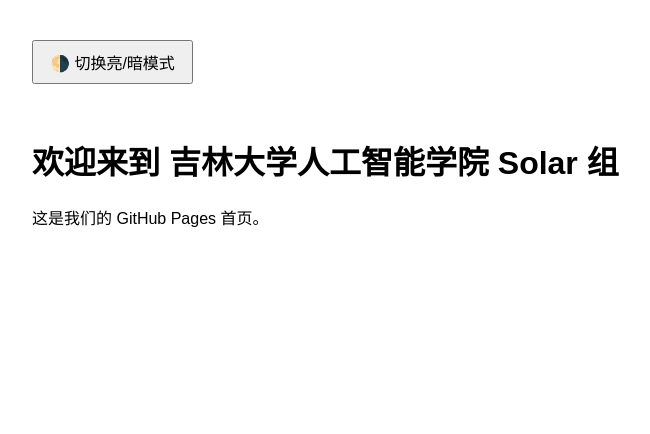
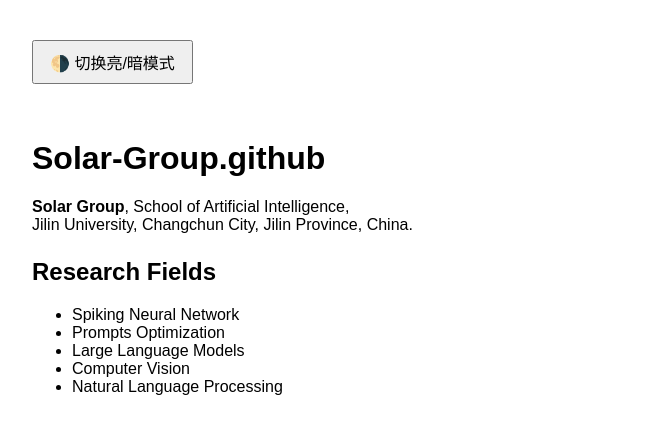
Before and after one commit to JLU-Solar/.github, a plain HTML site: page index.html in a window 1280 px wide. Shown: the whole page, without its empty margins (8-658 px from the left). Drawn offline with Linux system fonts and the light colour scheme.

Commit message:
Update index.html

```diff
--- a/index.html
+++ b/index.html
@@ -1,8 +1,8 @@
 <!DOCTYPE html>
-<html>
+<html lang="en">
 <head>
   <meta charset="UTF-8">
-  <title>JLU-Solar</title>
+  <title>Solar Group - JLU</title>
   <style>
     body {
       font-family: sans-serif;
@@ -26,13 +26,33 @@
       margin-bottom: 2rem;
       cursor: pointer;
     }
+
+    h1, h2 {
+      margin-top: 1.5rem;
+    }
+
+    ul {
+      margin-top: 0.5rem;
+    }
   </style>
 </head>
 <body class="light-mode">
   <button onclick="toggleMode()">🌗 切换亮/暗模式</button>
 
-  <h1>欢迎来到 吉林大学人工智能学院 Solar 组</h1>
-  <p>这是我们的 GitHub Pages 首页。</p>
+  <h1>Solar-Group.github</h1>
+  <p>
+    <strong>Solar Group</strong>, School of Artificial Intelligence,<br>
+    Jilin University, Changchun City, Jilin Province, China.
+  </p>
+
+  <h2>Research Fields</h2>
+  <ul>
+    <li>Spiking Neural Network</li>
+    <li>Prompts Optimization</li>
+    <li>Large Language Models</li>
+    <li>Computer Vision</li>
+    <li>Natural Language Processing</li>
+  </ul>
 
   <script>
     function toggleMode() {
```
